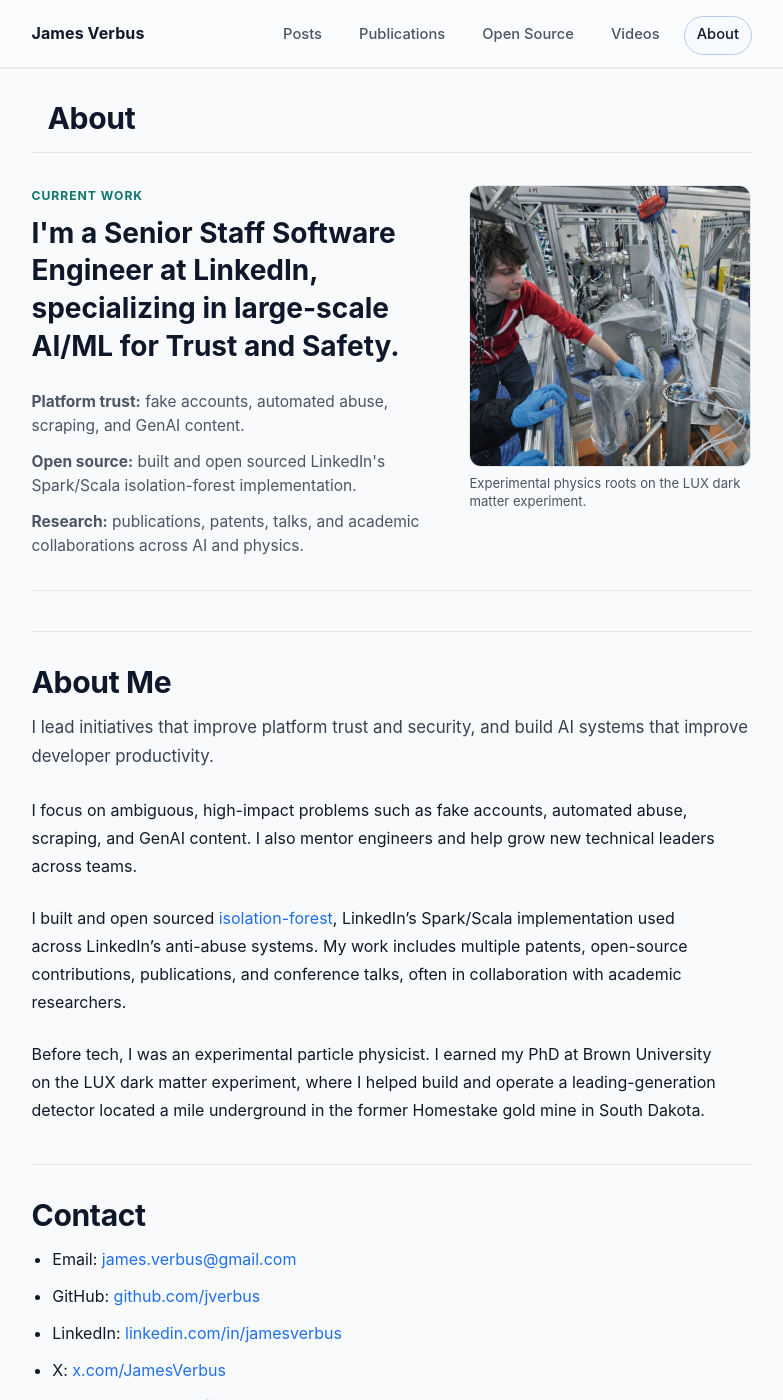
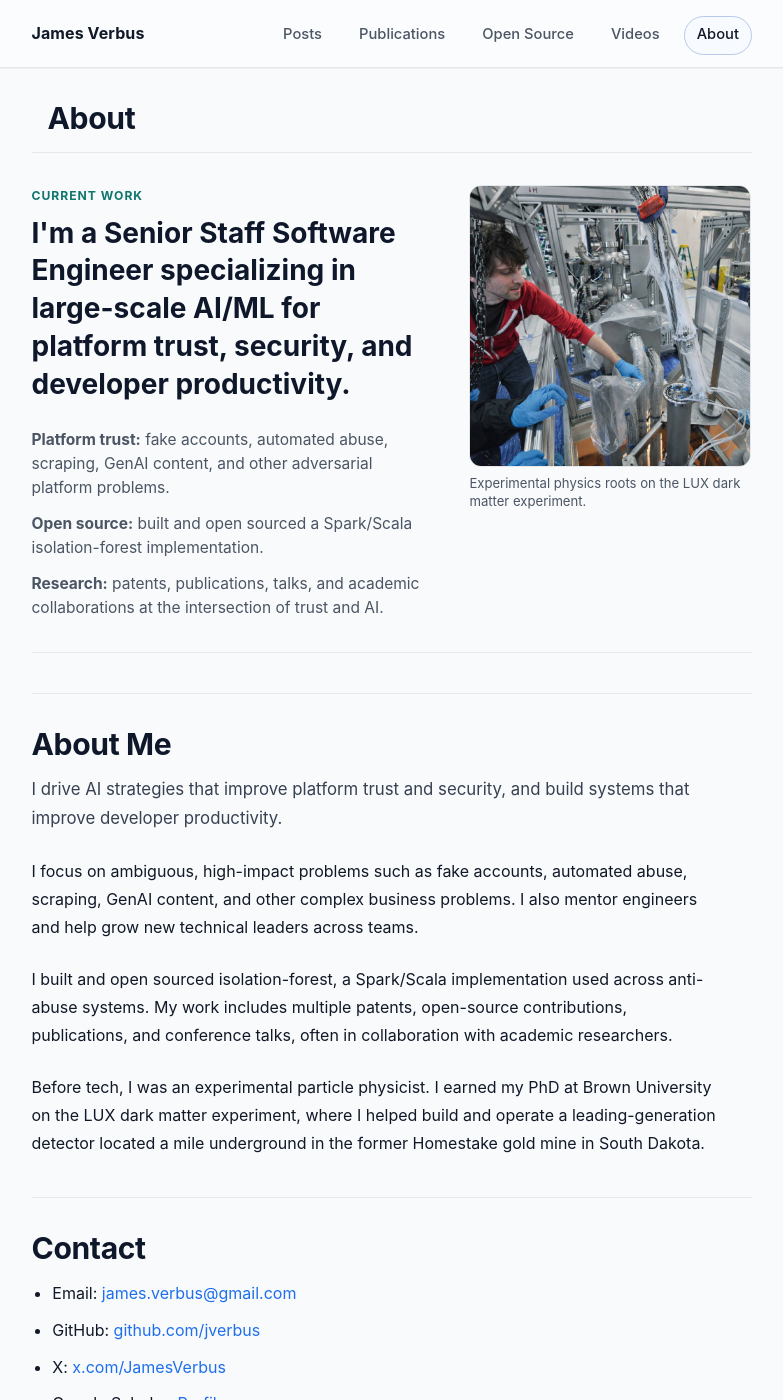
Before and after one commit to jverbus/jverbus.github.io, a Jekyll site: the page built from about.md, in a window 1280 px wide and 1400 px high. Shown: the whole window, without its empty margins (241-1024 px from the left). Built offline with Jekyll 4.4.1, drawn with Linux system fonts in a browser that asks for light colours.

Commit message:
Refine professional positioning copy

```diff
--- a/_data/videos.yml
+++ b/_data/videos.yml
@@ -78,7 +78,7 @@ sections:
         url: "https://youtu.be/xlSmLXQFtto"
         image: "https://i.ytimg.com/vi/xlSmLXQFtto/hqdefault.jpg"
         image_alt: "Interview thumbnail for AI Innovators episode"
-        summary: "Interview on applied AI engineering, trust and safety, and building practical ML systems at scale."
+        summary: "Interview on applied AI engineering, platform trust, and building practical ML systems at scale."
 
       - date: "2022"
         title: "The Data Scientist Show #035: Detect Online Abuse with AI"
--- a/_includes/site/head.html
+++ b/_includes/site/head.html
@@ -13,7 +13,7 @@
     {% if page.layout == 'post' and page.excerpt %}
       {% assign page_description = page.excerpt | strip_html | normalize_whitespace | truncate: 160 %}
     {% else %}
-      {% assign page_description = site.tagline | default: "Personal website of James Verbus - Senior Staff Software Engineer at LinkedIn, working on AI for Trust." %}
+      {% assign page_description = site.tagline | default: "Personal website of James Verbus - Senior Staff Software Engineer working on AI for trust." %}
     {% endif %}
   {% endif %}
   <meta name="description" content="{{ page_description | escape }}">
@@ -131,21 +131,16 @@
     "name": {{ site.author.name | jsonify }},
     "url": {{ '/about/' | absolute_url | jsonify }},
     "jobTitle": "Senior Staff Software Engineer",
-    "worksFor": {
-      "@type": "Organization",
-      "name": "LinkedIn"
-    },
     "alumniOf": {
       "@type": "CollegeOrUniversity",
       "name": "Brown University"
     },
     "sameAs": [
       {{ site.author.github | prepend: 'https://github.com/' | jsonify }},
-      "https://www.linkedin.com/in/jamesverbus",
       {{ site.author.twitter | prepend: 'https://x.com/' | jsonify }},
       "https://scholar.google.com/citations?user=_ksEziAAAAAJ"
     ],
-    "knowsAbout": ["Machine Learning", "AI", "Anomaly Detection", "Trust & Safety", "Physics"]
+    "knowsAbout": ["Machine Learning", "AI", "Anomaly Detection", "Platform Trust", "Security", "Physics"]
   }
   </script>
   {% else %}
--- a/about.md
+++ b/about.md
@@ -1,7 +1,7 @@
 ---
 layout: page
 title: About
-description: "James Verbus - Senior Staff Software Engineer at LinkedIn leading large-scale AI/ML for Trust and Safety. Built and open sourced LinkedIn's Spark/Scala isolation-forest implementation."
+description: "James Verbus - Senior Staff Software Engineer applying AI/ML at scale to platform trust, security, and developer productivity. Patents, open source, publications, and conference talks across trust and AI."
 og_image: "/assets/images/social/2016-08-18-calibrating-the-lux-dark-matter-experiment-1200x630.jpg"
 og_image_alt: "James Verbus with the LUX dark matter experiment"
 og_image_width: 1200
@@ -12,11 +12,11 @@ last_modified_at: 2026-04-28
 <section class="about-hero">
   <div class="about-intro">
     <p class="eyebrow">Current work</p>
-    <p class="about-lede">I'm a Senior Staff Software Engineer at LinkedIn, specializing in large-scale AI/ML for Trust and Safety.</p>
+    <p class="about-lede">I'm a Senior Staff Software Engineer specializing in large-scale AI/ML for platform trust, security, and developer productivity.</p>
     <div class="about-highlights" role="list">
-      <p role="listitem"><strong>Platform trust:</strong> fake accounts, automated abuse, scraping, and GenAI content.</p>
-      <p role="listitem"><strong>Open source:</strong> built and open sourced LinkedIn's Spark/Scala isolation-forest implementation.</p>
-      <p role="listitem"><strong>Research:</strong> publications, patents, talks, and academic collaborations across AI and physics.</p>
+      <p role="listitem"><strong>Platform trust:</strong> fake accounts, automated abuse, scraping, GenAI content, and other adversarial platform problems.</p>
+      <p role="listitem"><strong>Open source:</strong> built and open sourced a Spark/Scala isolation-forest implementation.</p>
+      <p role="listitem"><strong>Research:</strong> patents, publications, talks, and academic collaborations at the intersection of trust and AI.</p>
     </div>
   </div>
   <figure class="about-photo">
@@ -27,11 +27,11 @@ last_modified_at: 2026-04-28
 
 ## About Me
 
-I lead initiatives that improve platform trust and security, and build AI systems that improve developer productivity.
+I drive AI strategies that improve platform trust and security, and build systems that improve developer productivity.
 
-I focus on ambiguous, high-impact problems such as fake accounts, automated abuse, scraping, and GenAI content. I also mentor engineers and help grow new technical leaders across teams.
+I focus on ambiguous, high-impact problems such as fake accounts, automated abuse, scraping, GenAI content, and other complex business problems. I also mentor engineers and help grow new technical leaders across teams.
 
-I built and open sourced [isolation-forest](https://github.com/linkedin/isolation-forest), LinkedIn's Spark/Scala implementation used across LinkedIn's anti-abuse systems. My work includes multiple patents, open-source contributions, publications, and conference talks, often in collaboration with academic researchers.
+I built and open sourced isolation-forest, a Spark/Scala implementation used across anti-abuse systems. My work includes multiple patents, open-source contributions, publications, and conference talks, often in collaboration with academic researchers.
 
 Before tech, I was an experimental particle physicist. I earned my PhD at Brown University on the LUX dark matter experiment, where I helped build and operate a leading-generation detector located a mile underground in the former Homestake gold mine in South Dakota.
 
@@ -39,6 +39,5 @@ Before tech, I was an experimental particle physicist. I earned my PhD at Brown
 
 - Email: [james.verbus@gmail.com](mailto:james.verbus@gmail.com)
 - GitHub: [github.com/jverbus](https://github.com/jverbus)
-- LinkedIn: [linkedin.com/in/jamesverbus](https://www.linkedin.com/in/jamesverbus)
 - X: [x.com/JamesVerbus](https://x.com/JamesVerbus)
 - Google Scholar: [Profile](https://scholar.google.com/citations?user=_ksEziAAAAAJ)
```
Also changed, not shown: _posts/2025-08-07-berkeley-agentic-ai-summit-2025.md (+1 -1 lines), index.md (+2 -2 lines), posts.md (+2 -2 lines).
